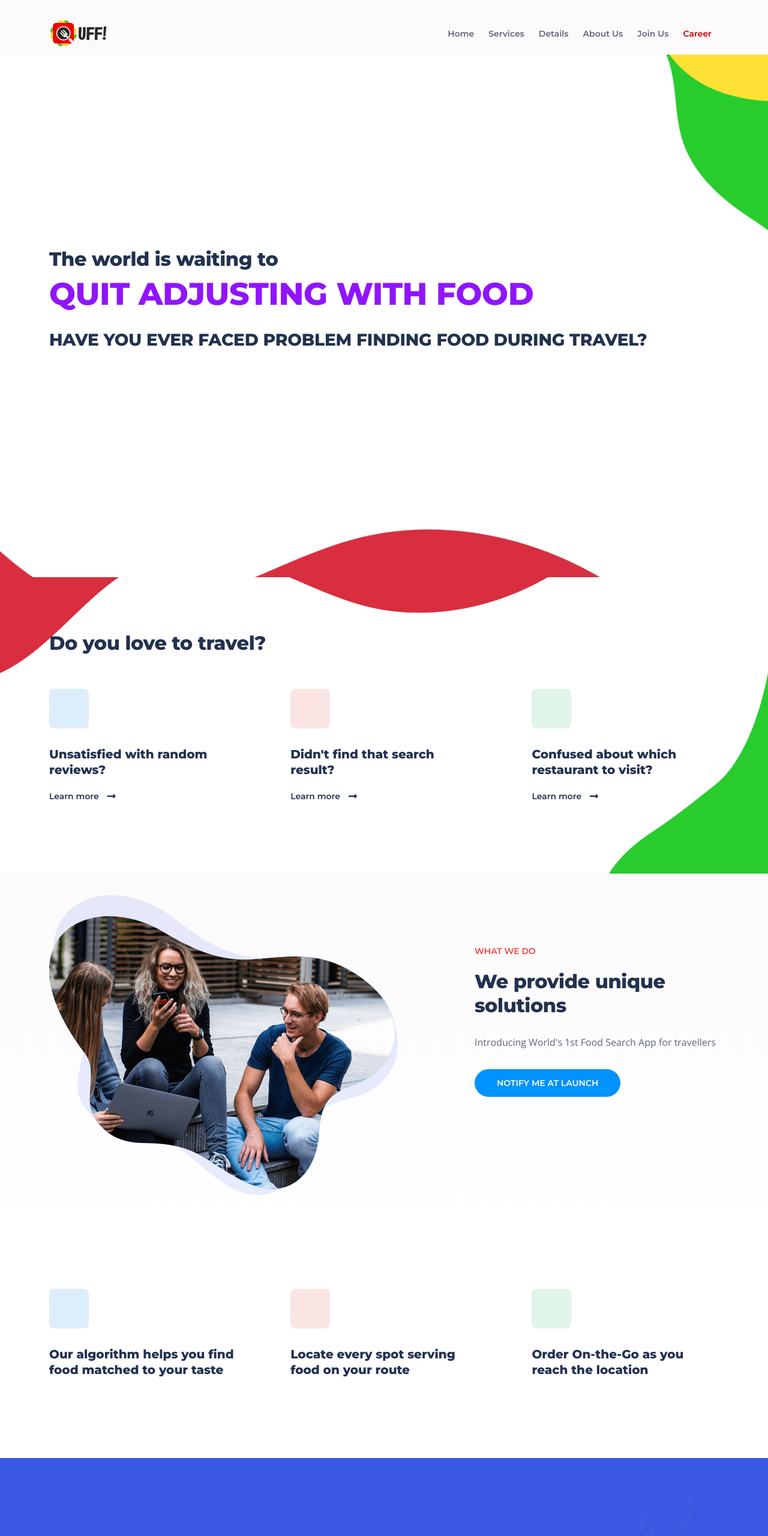
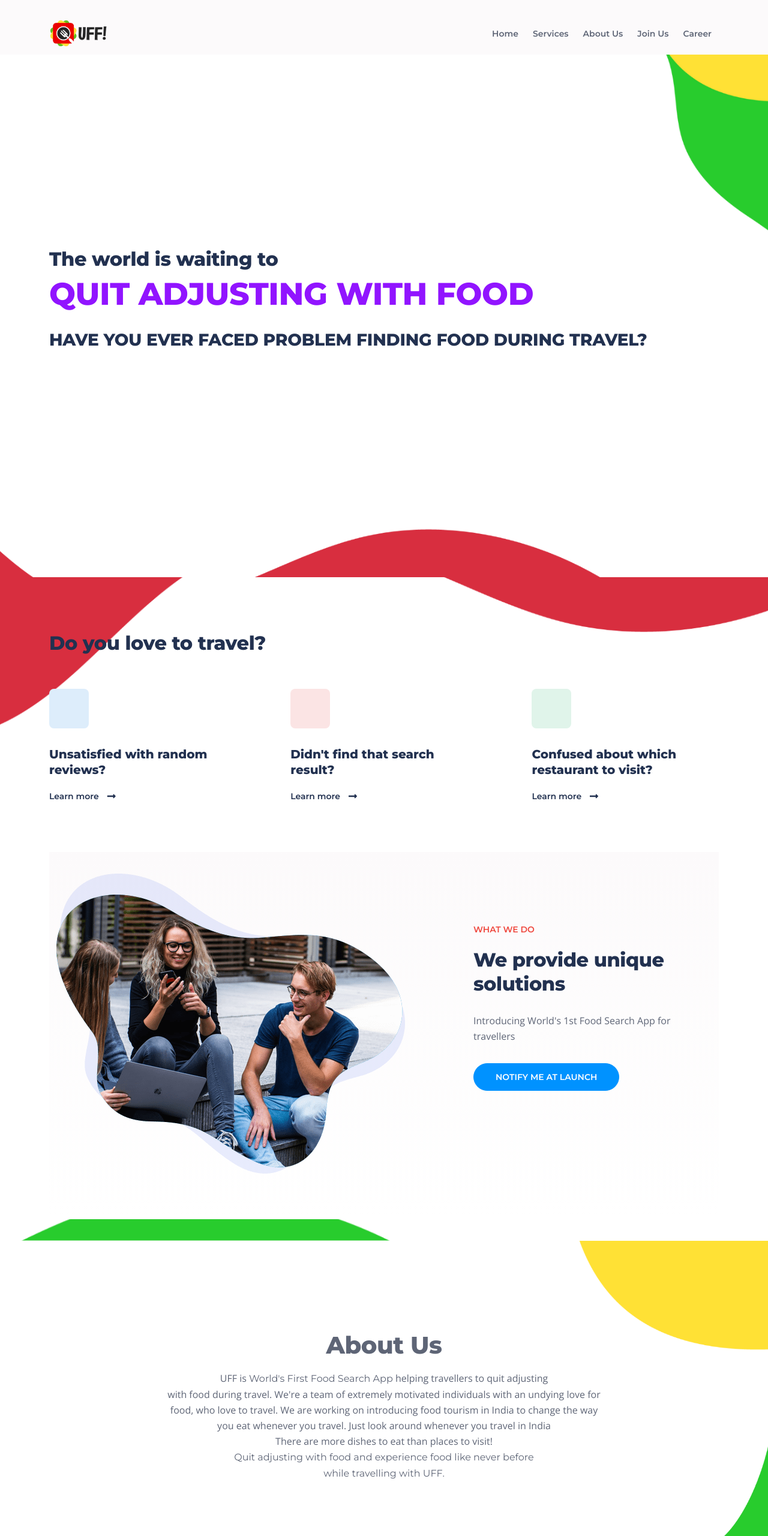
Before and after one commit to itsretroboi/Uff-India-stable-final, a plain HTML site: page index.html in a window 1280 px wide. Shown: the top 2560 px of the page at 60% size. Drawn offline with nearby package versions, Linux system fonts and the light colour scheme; files whose address does not match are found by name.

Commit message:
Update 2

```diff
--- a/css/styles.css
+++ b/css/styles.css
@@ -219,7 +219,7 @@ a:hover {
 
 .btn-solid-sm:hover {
 	background-color: transparent;
-	color: #0092ff; /* needs to stay here because of the color property of a tag */
+	color: #ef473d; /* needs to stay here because of the color property of a tag */
 	text-decoration: none;
 }
 
@@ -238,7 +238,7 @@ a:hover {
 }
 
 .btn-outline-reg:hover {
-	background-color: #ef473d;
+	background-color: #ef3d9173d;
 	color: #ffffff;
 	text-decoration: none;
 }
@@ -404,10 +404,12 @@ a:hover {
 	transition: all 0.2s ease;
 }
 
-.navbar .nav-item.dropdown.show .nav-link,
-.navbar .nav-item .nav-link:hover,
+
+.navbar .nav-item .nav-link:hover{
+color: #ce0000;
+}
 .navbar .nav-item .nav-link.active {
-	color: #ce0000;
+	color: #5e6576
 }
 
 /* Dropdown Menu */
@@ -467,6 +469,16 @@ a:hover {
 
 .bg2{
 	background: url('../images/BG/2.png');
+	background-size: cover;
+}
+
+.bg3{
+	background: url('../images/BG/5.png');
+	background-size: cover;
+
+}
+.bg4{
+	background: url('../images/BG/6.png');
 	background-size: cover;
 }
 /******************/
@@ -619,19 +631,19 @@ a:hover {
 .accordion-1 {
 	padding-top: 9.25rem;
 	padding-bottom: 9.25rem;
-	background: url('../images/features-background.jpg') center center no-repeat;
+	background: url('../images/BG/3.png') center center no-repeat;
 	background-size: cover;
 }
 
 .accordion-1 .h2-heading {
 	margin-bottom: 1rem;
-	color: #ffffff;
+	color: #5e6576;
 	text-align: center;
 }
 
 .accordion-1 .p-heading {
 	margin-bottom: 4rem;
-	color: #ffffff;
+	color: #5e6576;
 	text-align: center;
 }
 
--- a/index.html
+++ b/index.html
@@ -59,9 +59,7 @@
                     <li class="nav-item">
                         <a class="nav-link" href="#services">Services</a>
                     </li>
-                    <li class="nav-item">
-                        <a class="nav-link" href="#details">Details</a>
-                    </li>
+
                     <li class="nav-item">
                         <a class="nav-link" href="#features">About Us</a>
                     </li>
@@ -165,12 +163,8 @@
 
                 </div> <!-- end of col -->
             </div> <!-- end of row -->
-        </div> <!-- end of container -->
-    </div> <!-- end of cards-1 -->
-    <!-- end of services -->
 
-
-    <!-- Details 1 -->
+             <!-- Details 1 -->
     <div id="details" class="basic-1">
         <div class="container">
             <div class="row">
@@ -196,60 +190,20 @@
     </div> <!-- end of basic-1 -->
     <!-- end of details 1 -->
 
-    <div id="services" class="cards-1">
-        <div class="container">
-            <div class="row">
-                <div class="col-lg-12">
 
-                    <!-- Card -->
-                    <div class="card">
-                        <div class="card-icon">
-
-                        </div>
-                        <div class="card-body">
-                            <h5 class="card-title">Our algorithm helps you find food matched to your taste</h5>
-
-
-                        </div>
-                    </div>
-                    <!-- end of card -->
-
-                    <!-- Card -->
-                    <div class="card">
-                        <div class="card-icon red">
-
-                        </div>
-                        <div class="card-body">
-                            <h5 class="card-title">Locate every spot serving food on your route</h5>
-
-
-                        </div>
-                    </div>
-                    <!-- end of card -->
-
-                    <!-- Card -->
-                    <div class="card">
-                        <div class="card-icon green">
-
-                        </div>
-                        <div class="card-body">
-                            <h5 class="card-title">Order On-the-Go as you reach the location</h5>
-
-
-                        </div>
-                    </div>
-                    <!-- end of card -->
-
-                </div> <!-- end of col -->
-            </div> <!-- end of row -->
         </div> <!-- end of container -->
     </div> <!-- end of cards-1 -->
     <!-- end of services -->
 
 
+
+
+
+
+
     <!-- About Us-->
     <div id="features" class="accordion-1">
-        <div class="container">
+        <div class="container" >
             <div class="row">
                 <div class="col-xl-12">
                     <h1 class="h2-heading">About Us</h1>
@@ -286,7 +240,7 @@
 
 
     <!-- become a partner section -->
-    <div class="section">
+    <div class="section bg3">
         <section class="become_partner" id="partner">
             <div>
                 <img class="chef-img" src="images/Chef graphic.svg.svg" alt="image" />
@@ -308,7 +262,8 @@
 
 
     <!-- join our team section -->
-    <section class="join_team" id="career">
+    <div class="section bg4">
+    <section class="join_team " id="career">
         <div>
             <h1>Join Our Team</h1>
             <p>
```
